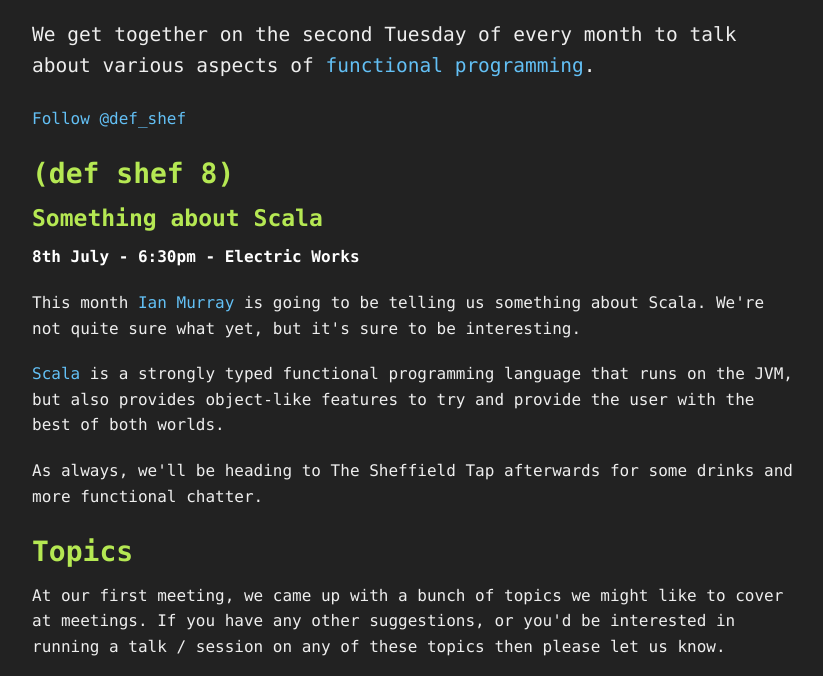
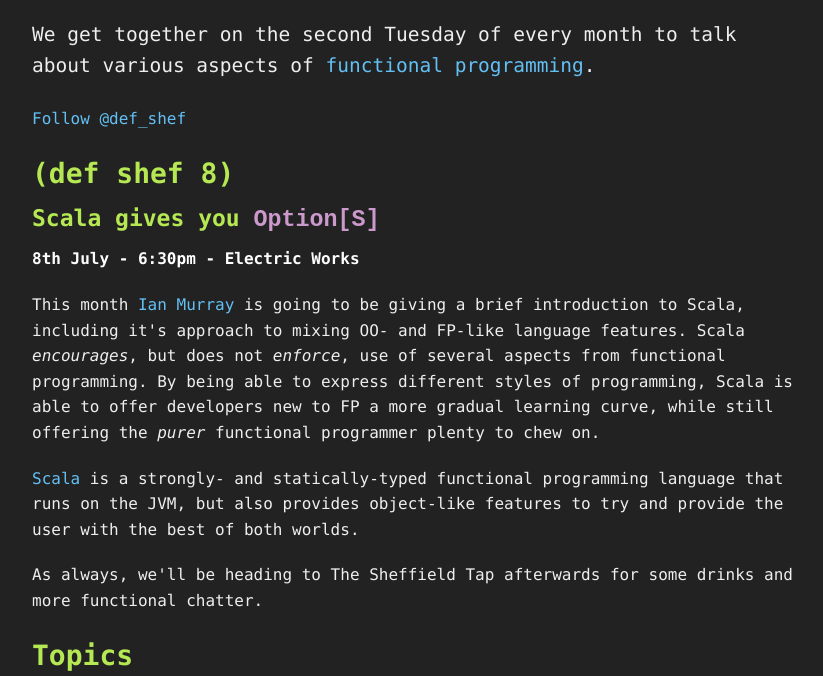
Before and after one commit to defshef/defshef.github.io, a website: page index.html in a window 1280 px wide. Shown: the part 97-773 px from the top of the page, without its empty margins (223-1046 px from the left). Drawn offline with Linux system fonts and the light colour scheme.

Commit message:
Scala talk synopsis and title

```diff
--- a/index.html
+++ b/index.html
@@ -53,18 +53,23 @@
 <div class="row">
   <article class="meeting all-columns">
     <h2>(def shef 8)</h2>
-    <h4>Something about Scala</h4>
+    <h4>Scala gives you <code>Option[S]</code></h4>
     <p class="meeting-info">8th July - 6:30pm - Electric Works</p>
     <p>
     This month <a href="https://twitter.com/i_c_murray">Ian Murray</a> is going
-    to be telling us something about Scala. We're not quite sure what yet, but
-    it's sure to be interesting.
+    to be giving a brief introduction to Scala, including it's approach to
+    mixing OO- and FP-like language features.  Scala <em>encourages</em>, but
+    does not <em>enforce</em>, use of several aspects from functional
+    programming.  By being able to express different styles of programming,
+    Scala is able to offer developers new to FP a more gradual learning curve,
+    while still offering the <em>purer</em> functional programmer plenty to
+    chew on.
     </p>
     <p>
-    <a href="http://www.scala-lang.org/">Scala</a> is a strongly typed
-    functional programming language that runs on the JVM, but also provides
-    object-like features to try and provide the user with the best of both
-    worlds.
+    <a href="http://www.scala-lang.org/">Scala</a> is a strongly- and
+    statically-typed functional programming language that runs on the JVM, but
+    also provides object-like features to try and provide the user with the
+    best of both worlds.
     </p>
     <p>
     As always, we'll be heading to The Sheffield Tap afterwards for
```
